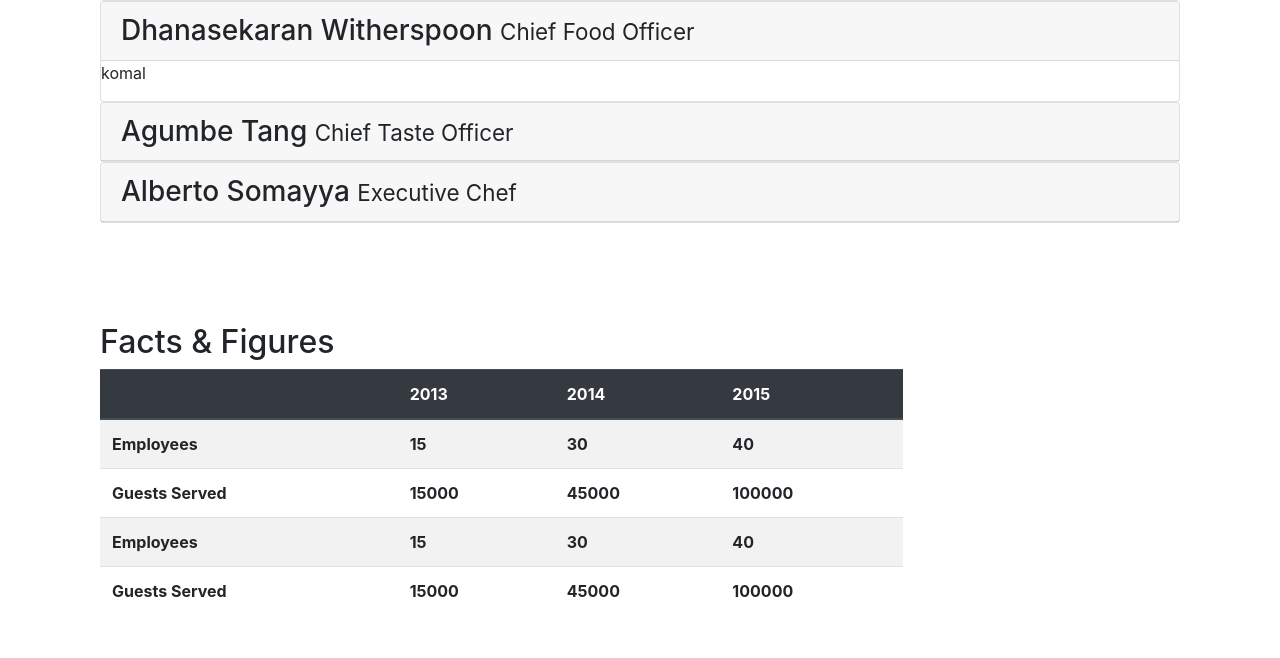
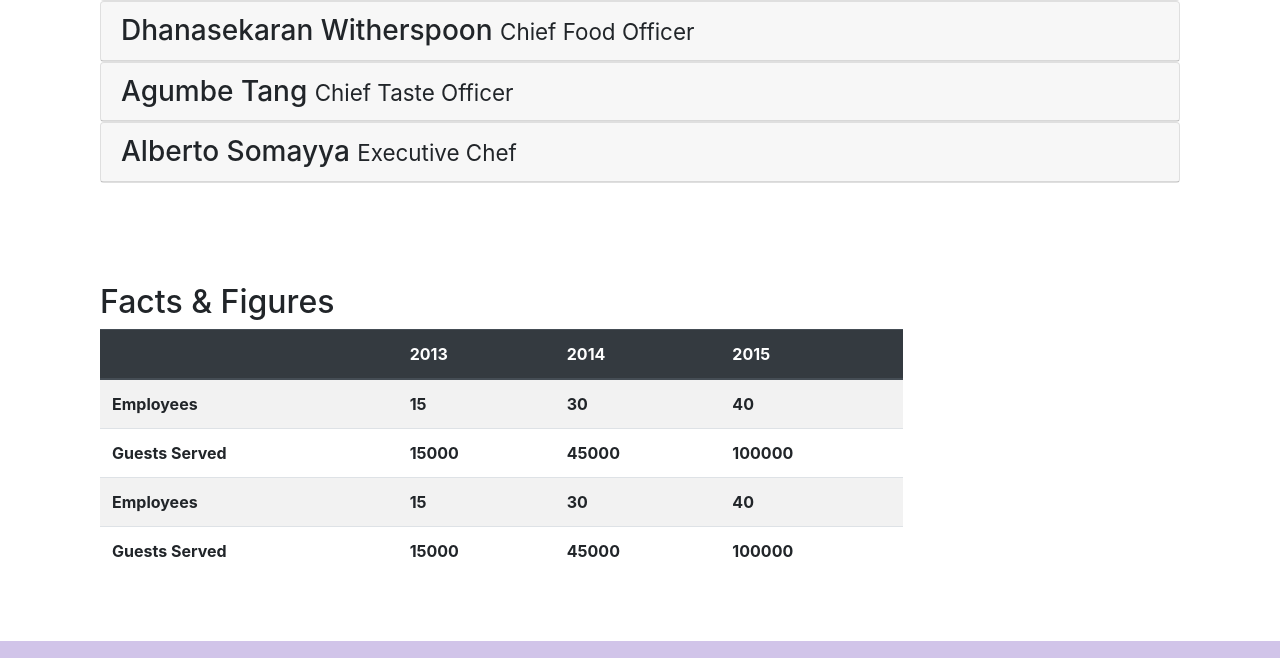
Before and after one commit to KShehzadi/FrontEndWebUIFrameworksAndTools--Bootstrap4, a website: page Week 3/aboutus.html in a window 1280 px wide. Shown: the part 1279-1937 px from the top of the page. Drawn offline with nearby package versions, Linux system fonts and the light colour scheme.

Commit message:
sample removed

```diff
--- a/Week 3/aboutus.html
+++ b/Week 3/aboutus.html
@@ -152,7 +152,6 @@
                         </a>
                     </h3>
                 </div>
-                <p>komal</p>
                 <div class="collapse" id="danny" data-parent="#accordion">
                     <div class="card-body">
                         <p class="d-none d-sm-block">Our CFO, Danny, as he is affectionately referred to by his colleagues, comes from a long established family tradition in farming and produce. His experiences growing up on a farm in the Australian outback gave him great appreciation for varieties of food sources. As he puts it in his own words, <em>Everything that runs, wins, and everything that stays, pays!</em></p>
```
